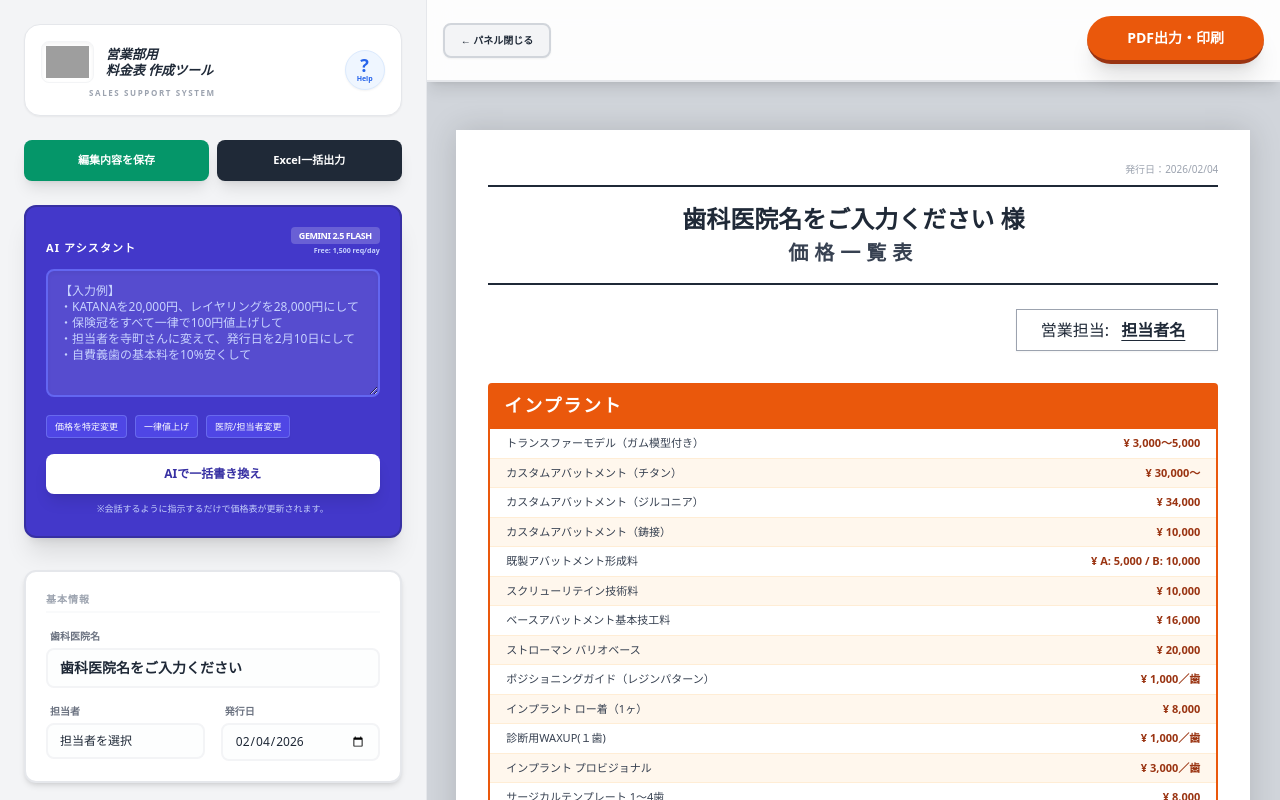
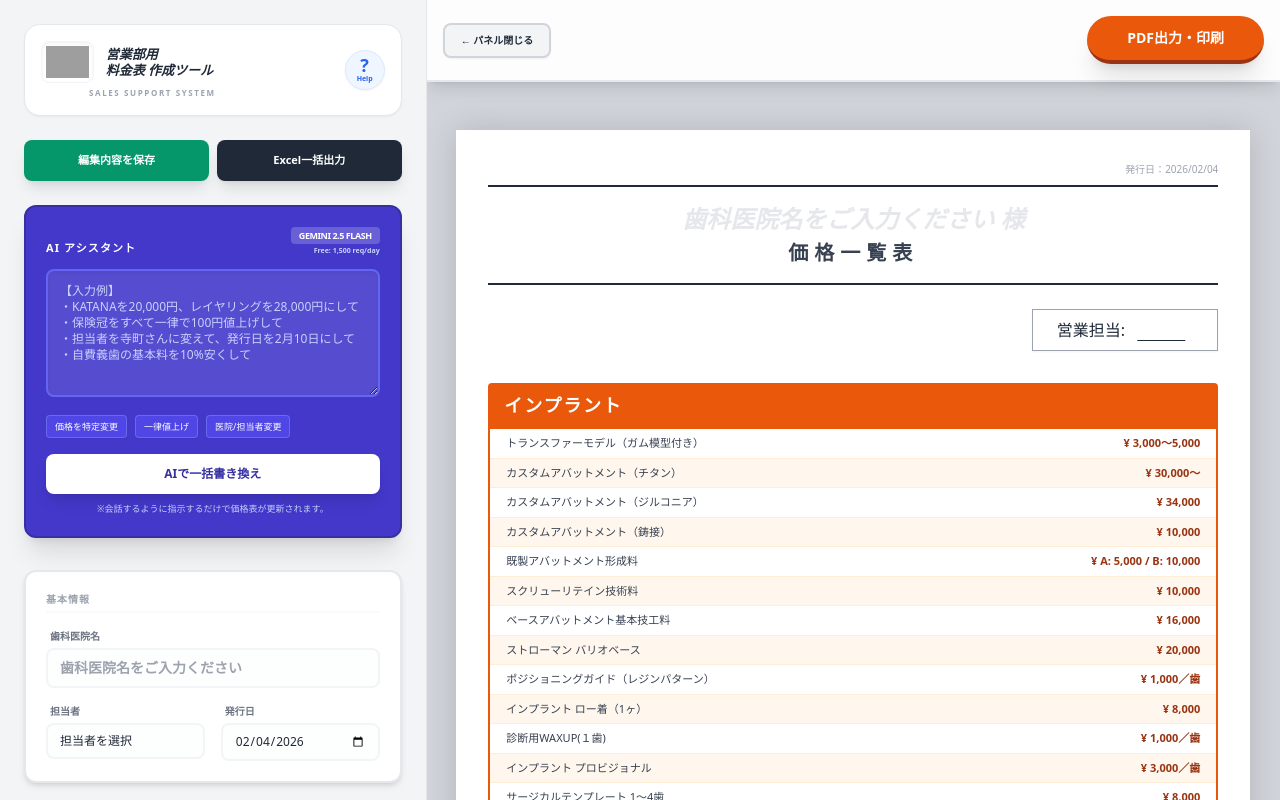
Before and after one commit to mystarz260116/mystarz-pricelist, a React (Vite) app: page / in a window 1280 px wide. Built offline with nearby package versions, Linux system fonts and the light colour scheme; grey boxes are pictures that could not be loaded.

Commit message:
feat: Improve clinic name input and display
Initialize clinic name and representative fields as empty strings.
Update the price list renderer to display a placeholder when the clinic name is empty.
Modify the save clinic logic to allow saving even if the clinic name is not the default placeholder.

```diff
--- a/App.tsx
+++ b/App.tsx
@@ -1,3 +1,4 @@
+
 import React, { useState, useCallback, useEffect } from 'react';
 import { PriceListData, PriceCategory } from './types';
 import { INITIAL_PRICE_DATA } from './constants';
@@ -56,7 +57,7 @@ const App: React.FC = () => {
   };
 
   const handleSaveClinic = () => {
-    if (!data.clinic.name || data.clinic.name === "歯科医院名をご入力ください") {
+    if (!data.clinic.name) {
       alert("医院名を入力してください。");
       return;
     }
@@ -399,7 +400,13 @@ const App: React.FC = () => {
           <div className="space-y-4">
             <div>
                <label className="block text-[10px] text-gray-500 font-bold mb-1 ml-1">歯科医院名</label>
-               <input type="text" className="w-full border-2 rounded-lg px-3 py-2 text-sm font-bold border-gray-100 bg-gray-50/30 outline-none focus:ring-2 focus:ring-blue-500" value={data.clinic.name} onChange={(e) => setData({...data, clinic: {...data.clinic, name: e.target.value}})} />
+               <input
+                 type="text"
+                 className="w-full border-2 rounded-lg px-3 py-2 text-sm font-bold border-gray-100 bg-gray-50/30 outline-none focus:ring-2 focus:ring-blue-500"
+                 placeholder="歯科医院名をご入力ください"
+                 value={data.clinic.name}
+                 onChange={(e) => setData({...data, clinic: {...data.clinic, name: e.target.value}})}
+               />
             </div>
             <div className="grid grid-cols-2 gap-4">
               <div>
--- a/components/PriceListRenderer.tsx
+++ b/components/PriceListRenderer.tsx
@@ -1,3 +1,4 @@
+
 import React from 'react';
 import { PriceListData, PriceCategory } from '../types';
 
@@ -87,7 +88,9 @@ const PriceListRenderer: React.FC<Props> = ({ data }) => {
         <div className="a4-page p-8 flex flex-col items-center">
           <div className="w-full text-right text-[10px] text-gray-400 mb-2 font-medium">発行日：{formattedDate}</div>
           <div className="w-full text-center border-y-2 border-gray-800 py-4 mb-6">
-            <h1 className="text-2xl font-bold text-gray-800 mb-1">{data.clinic.name} 様</h1>
+            <h1 className={`text-2xl font-bold mb-1 ${!data.clinic.name ? 'text-gray-200 italic' : 'text-gray-800'}`}>
+              {data.clinic.name || '歯科医院名をご入力ください'} 様
+            </h1>
             <p className="text-xl font-bold text-gray-700 tracking-[0.3em]">価格一覧表</p>
           </div>
           <div className="w-full flex justify-end mb-8">
--- a/constants.ts
+++ b/constants.ts
@@ -11,8 +11,8 @@ const getLocalDate = () => {
 
 export const INITIAL_PRICE_DATA: PriceListData = {
   clinic: {
-    name: "歯科医院名をご入力ください",
-    representative: "担当者名",
+    name: "", // 初期値を空にする
+    representative: "",
     publishDate: getLocalDate(),
     expiryDate: ""
   },
```
